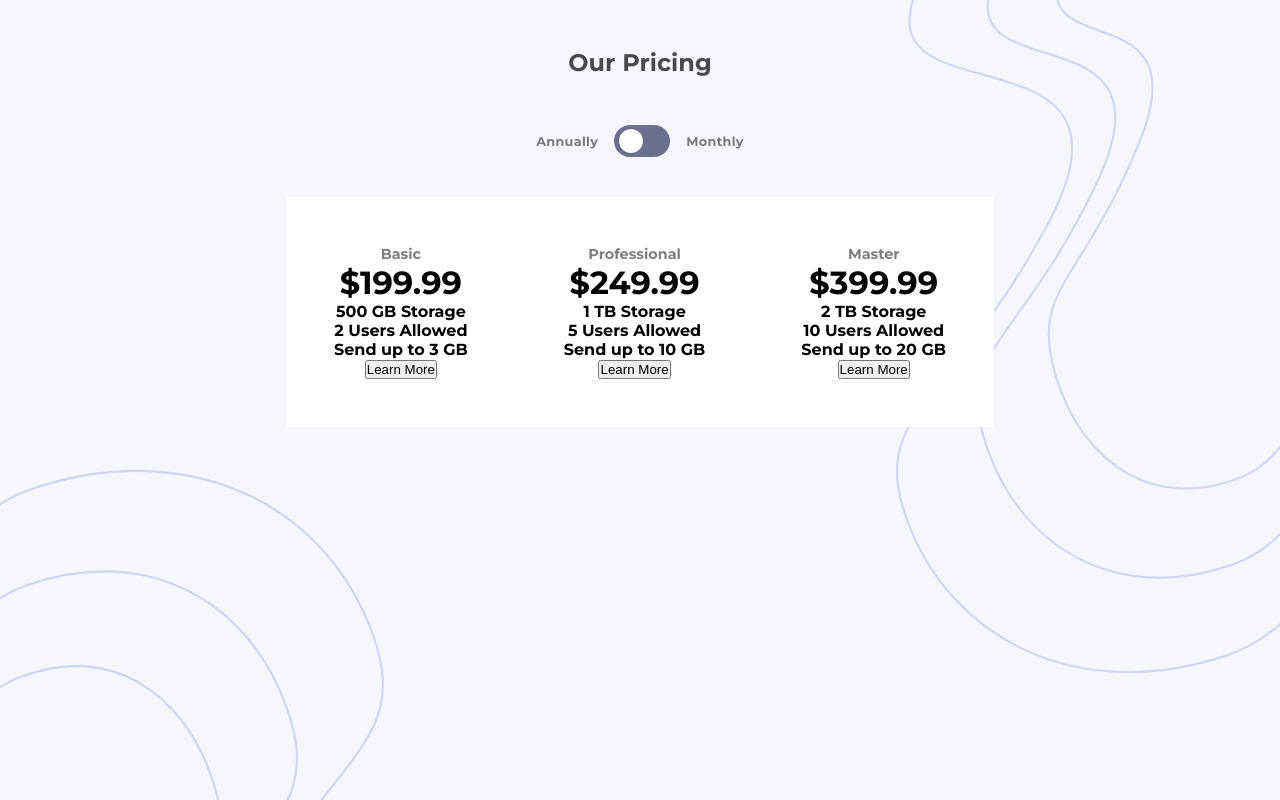
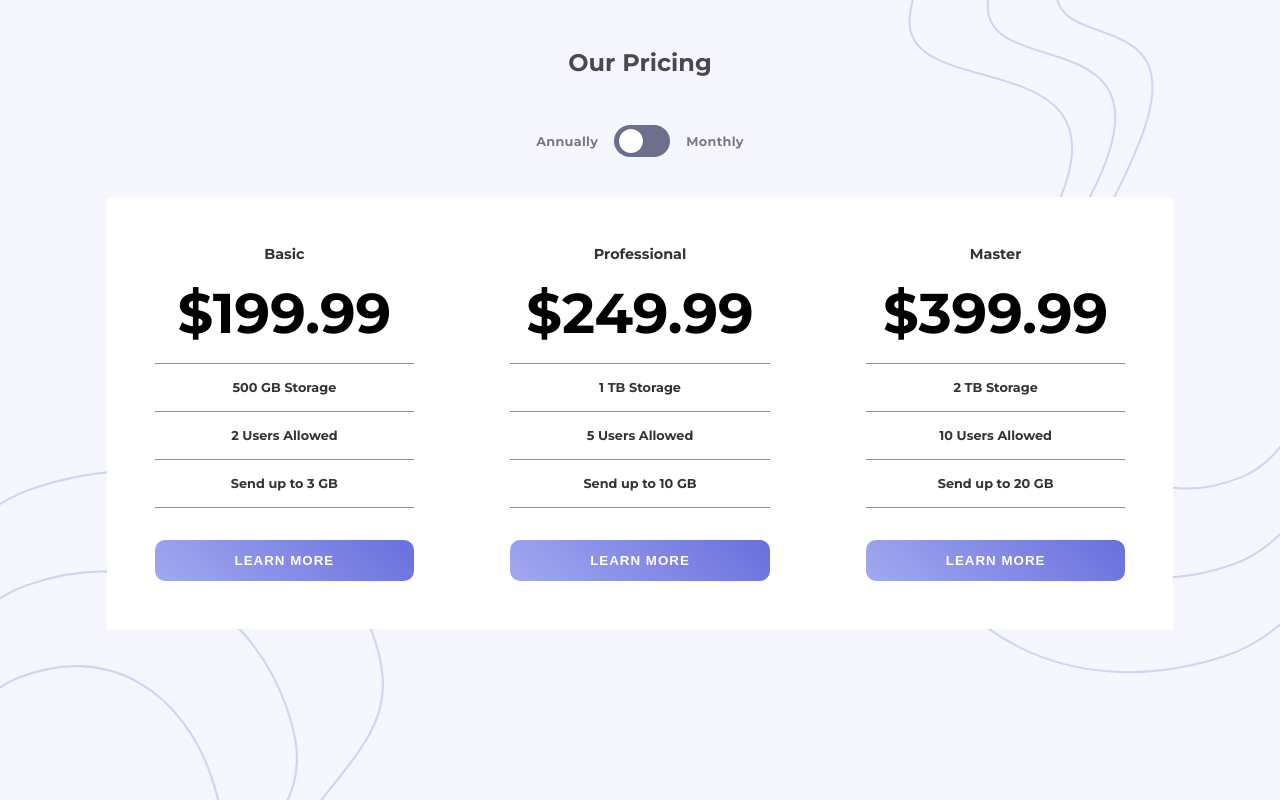
Before and after one commit to Skyz03/Pricing-Component-with-Toggle, a plain HTML site: page index.html in a window 1280 px wide. Drawn offline with Linux system fonts and the light colour scheme.

Commit message:
Improved the styles of Card

```diff
--- a/sass/abstracts/_variables.scss
+++ b/sass/abstracts/_variables.scss
@@ -3,5 +3,6 @@ $colors: (
   light-grayish-blue: hsl(234, 14%, 74%),
   grayish-blue: hsl(233, 13%, 49%),
   dark-grayish-blue: hsl(232, 13%, 33%),
-  linear-gradient: hsl(236, 72%, 79%) to hsl(237, 63%, 64%),
+  linear-gradient1: hsl(236, 72%, 79%),
+  linear-gradient2: hsl(237, 63%, 64%),
 );
--- a/sass/layout/_card.scss
+++ b/sass/layout/_card.scss
@@ -4,7 +4,39 @@
   background-color: #fff;
 
   p {
-    opacity: 0.5;
+    opacity: 0.8;
     font-size: 0.9rem;
   }
+
+  h1 {
+    margin: 1rem 0;
+    font-size: 3.5rem;
+  }
+
+  li:first-child {
+    border-top: 1px solid color(grayish-blue);
+  }
+
+  li {
+    font-size: 0.8rem;
+    opacity: 0.8;
+    border-bottom: 1px solid color(grayish-blue);
+    padding: 1rem 0;
+  }
+
+  button {
+    margin-top: 2rem;
+    padding: 0.8rem 5rem;
+    background: linear-gradient(
+      45deg,
+      color(linear-gradient1),
+      color(linear-gradient2)
+    );
+    border: 0;
+    border-radius: 10px;
+    color: #fff;
+    text-transform: uppercase;
+    letter-spacing: 1px;
+    font-weight: 700;
+  }
 }
```
Also changed, not shown: css/main.css, 1 other file.
